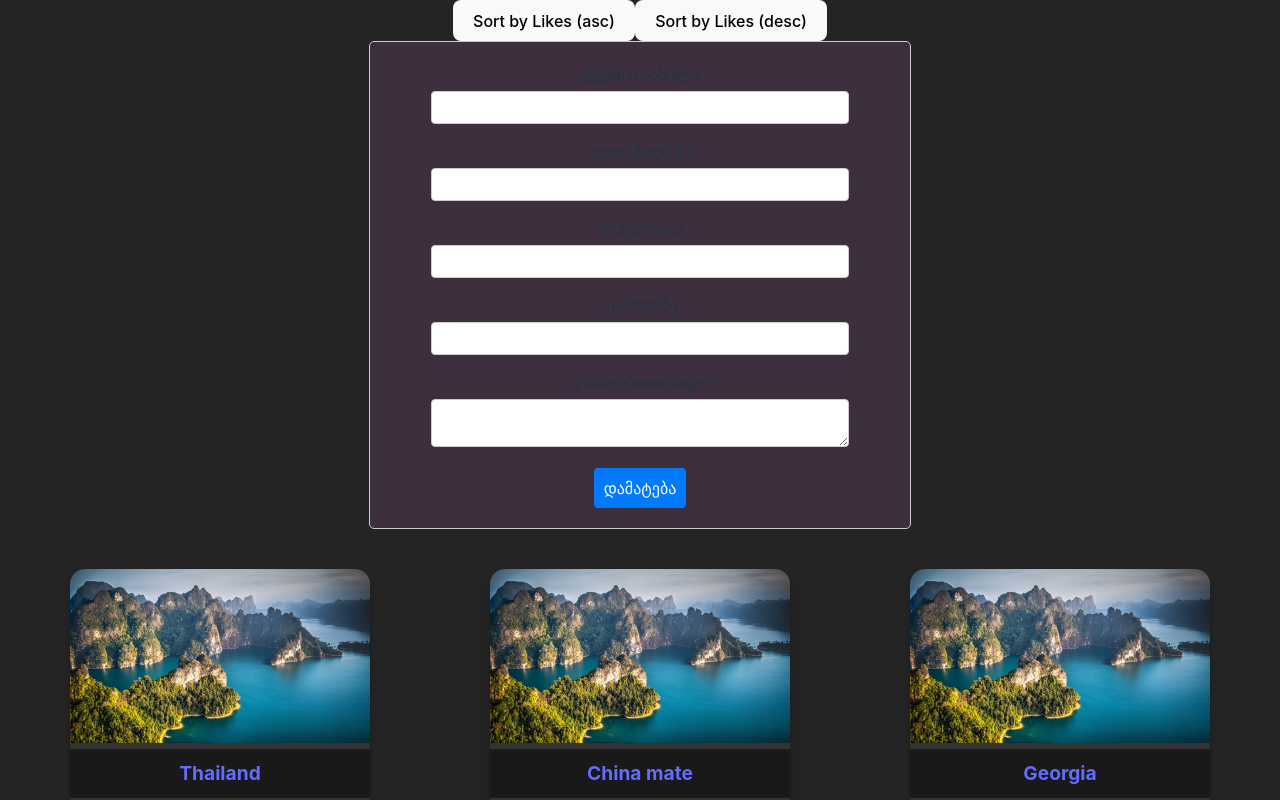
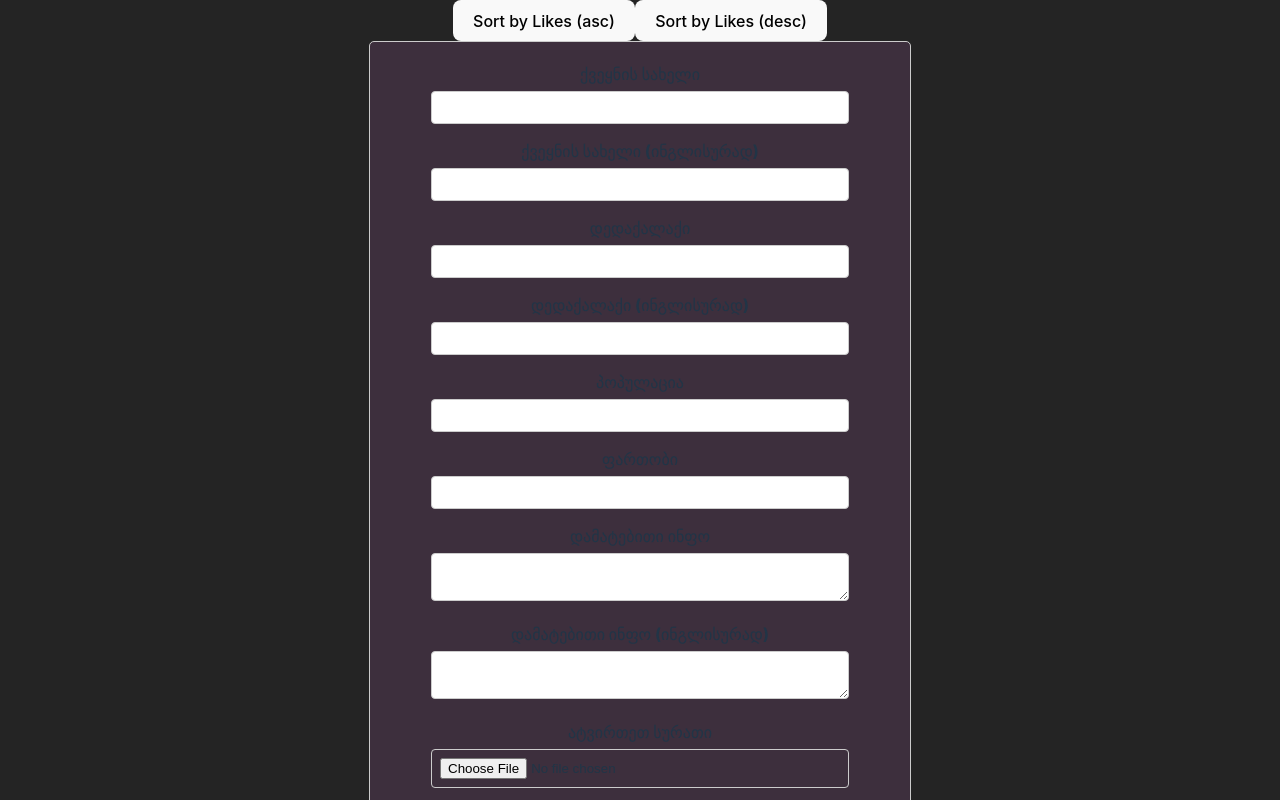
Before and after one commit to Konstantine-T/countries-app, a React (Vite) app: page /about in a window 1280 px wide. Shown: the part 700-1500 px from the top of the page. Built offline with nearby package versions, Linux system fonts and the light colour scheme; the HTML template or start-up script is replaced by a standard one.

Commit message:
added image upload, updated country adding form, not should enter georgian and english versions, can now translate on every page

```diff
--- a/src/pages/home/components/Card/Card.module.css
+++ b/src/pages/home/components/Card/Card.module.css
@@ -54,3 +54,8 @@
     border-bottom: 1px solid #444;
     padding-bottom: 10px;
   }
+
+  img {
+    width: 200px;
+    height: 200px;
+  }
--- a/src/pages/home/components/Card/CardContent.tsx
+++ b/src/pages/home/components/Card/CardContent.tsx
@@ -1,3 +1,4 @@
+import { useParams } from "react-router-dom";
 import styles from "./Card.module.css";
 
 type CardContentProps = {
@@ -7,12 +8,16 @@ type CardContentProps = {
   description: string;
   likes: number;
   isDeleted: boolean;
+  capitalGeo: string;
+  descriptionGeo: string;
   onLike: () => void;
   onDelete: () => void;
   onReturnDeleted: () => void;
 };
 
 const CardContent: React.FC<CardContentProps> = (props) => {
+  const { lang } = useParams<{ lang: string }>();
+
   return (
     <div className={styles["card-content"]}>
       {props.isDeleted ? (
@@ -25,7 +30,8 @@ const CardContent: React.FC<CardContentProps> = (props) => {
           </div>
           <div className={styles["card-content"]}>
             <div className={styles["country-property"]}>
-              <strong>Capital City:</strong> {props.capital}
+              <strong>Capital City:</strong>
+              {lang === "en" ? props.capital : props.capitalGeo}
             </div>
             <div className={styles["country-property"]}>
               <strong>Population:</strong> {props.population.toLocaleString()}
@@ -34,7 +40,7 @@ const CardContent: React.FC<CardContentProps> = (props) => {
               <strong>Area:</strong> {props.area}
             </div>
           </div>
-          {props.description}
+          {lang === "en" ? props.description : props.descriptionGeo}
         </>
       )}
       <div>
--- a/src/pages/home/components/Card/CardHeader.tsx
+++ b/src/pages/home/components/Card/CardHeader.tsx
@@ -1,15 +1,21 @@
-import styles from './Card.module.css'
-import cliffsImage from "../../../../assets/cliffs.jpg"
+import { useParams } from "react-router-dom";
+import styles from "./Card.module.css";
 type CardHeaderProps = {
   name: string;
+  nameGeo: string;
+  image: any;
 };
 
 const CardHeader: React.FC<CardHeaderProps> = (props) => {
+  const { lang } = useParams<{ lang: string }>();
+
   return (
     <div className={styles["card-header"]}>
-      <img src={cliffsImage} alt="" />
+      <img src={props.image} alt="" />
       <div className={styles["card-header-caption"]}>
-        <div className={styles["card-title"]}>{props.name}</div>
+        <div className={styles["card-title"]}>
+          {lang === "en" ? props.name : props.nameGeo}
+        </div>
       </div>
     </div>
   );
--- a/src/pages/home/components/Form/AddCountry.tsx
+++ b/src/pages/home/components/Form/AddCountry.tsx
@@ -11,23 +11,32 @@ const AddCountry: React.FC<AddCountryProps> = ({ onAddCountry }) => {
   const { lang } = useParams<{ lang: string }>();
 
   const [name, setName] = useState("");
+  const [nameEng, setNameEng] = useState("");
   const [capital, setCapital] = useState("");
+  const [capitalEng, setCapitalEng] = useState("");
   const [population, setPopulation] = useState("");
   const [area, setArea] = useState("");
   const [description, setDescription] = useState("");
+  const [descriptionEng, setDescriptionEng] = useState("");
+  const [image, setImage] = useState<any>(null);
 
   const handleSubmit = (e: React.FormEvent<HTMLFormElement>) => {
     e.preventDefault();
 
+    if (name) {
       const newCountry: Country = {
-      name,
-      capital,
+        name: nameEng,
+        capital: capitalEng,
         population,
         area,
-      description,
+        description: descriptionEng,
         likes: 0,
         id: String(Math.random()),
         isDeleted: false,
+        image: image,
+        nameGeo: name,
+        capitalGeo: capital,
+        descriptionGeo: description,
       };
 
       onAddCountry(newCountry);
@@ -37,6 +46,8 @@ const AddCountry: React.FC<AddCountryProps> = ({ onAddCountry }) => {
       setPopulation("");
       setArea("");
       setDescription("");
+      setImage(null);
+    }
   };
 
   const handleChange = (
@@ -44,6 +55,31 @@ const AddCountry: React.FC<AddCountryProps> = ({ onAddCountry }) => {
       | React.ChangeEvent<HTMLInputElement>
       | React.ChangeEvent<HTMLTextAreaElement>
   ) => {
+    if (e.target.id === "countryNameEng") {
+      setNameEng(e.target.value);
+      if (e.target.value.length > 15) {
+        e.target.style.color = "red";
+        alert("Country name can't be longer than 15 characters");
+      }
+      e.target.style.color = "white";
+    }
+    if (e.target.id === "capitalCityEng") {
+      setCapitalEng(e.target.value);
+      if (e.target.value.length > 15) {
+        e.target.style.color = "red";
+        alert("Capital city name can't be longer than 15 characters");
+      }
+      e.target.style.color = "white";
+    }
+    if (e.target.id === "population") {
+      setPopulation(e.target.value);
+    }
+    if (e.target.id === "area") {
+      setArea(e.target.value);
+    }
+    if (e.target.id === "messageEng") {
+      setDescriptionEng(e.target.value);
+    }
     if (e.target.id === "countryName") {
       setName(e.target.value);
       if (e.target.value.length > 15) {
@@ -60,14 +96,26 @@ const AddCountry: React.FC<AddCountryProps> = ({ onAddCountry }) => {
       }
       e.target.style.color = "white";
     }
-    if (e.target.id === "population") {
-      setPopulation(e.target.value);
-    }
-    if (e.target.id === "area") {
-      setArea(e.target.value);
-    }
     if (e.target.id === "message") {
       setDescription(e.target.value);
+    }
+  };
+
+  const handleImageChange = (e: React.ChangeEvent<HTMLInputElement>) => {
+    const file = e.target.files?.[0];
+
+    if (file && (file.type === "image/jpeg" || file.type === "image/png")) {
+      const reader = new FileReader();
+      reader.onloadend = () => {
+        setImage(reader.result);
+      };
+      reader.readAsDataURL(file);
+    } else {
+      alert(
+        lang === "en"
+          ? "Please select a .jpg or .png image"
+          : "გთხოვთ აირჩიოთ .jpg ან .png სურათი"
+      );
     }
   };
 
@@ -84,10 +132,38 @@ const AddCountry: React.FC<AddCountryProps> = ({ onAddCountry }) => {
       </div>
 
       <div className={styles.formGroup}>
+        <label>
+          {lang === "en"
+            ? "Country name in english"
+            : "ქვეყნის სახელი (ინგლისურად)"}
+        </label>
+        <input
+          type="text"
+          id="countryNameEng"
+          name="countryName"
+          onChange={handleChange}
+        />
+      </div>
+
+      <div className={styles.formGroup}>
         <label>{lang === "en" ? "Capital City" : "დედაქალაქი"}</label>
         <input
           type="text"
           id="capitalCity"
+          name="capitalCity"
+          onChange={handleChange}
+        />
+      </div>
+
+      <div className={styles.formGroup}>
+        <label>
+          {lang === "en"
+            ? "Capital City in English"
+            : "დედაქალაქი (ინგლისურად)"}
+        </label>
+        <input
+          type="text"
+          id="capitalCityEng"
           name="capitalCity"
           onChange={handleChange}
         />
@@ -119,6 +195,24 @@ const AddCountry: React.FC<AddCountryProps> = ({ onAddCountry }) => {
         ></textarea>
       </div>
 
+      <div className={styles.formGroup}>
+        <label htmlFor="message">
+          {lang === "en"
+            ? "Additional info in English"
+            : "დამატებითი ინფო (ინგლისურად)"}
+        </label>
+        <textarea
+          id="messageEng"
+          name="message"
+          onChange={handleChange}
+        ></textarea>
+      </div>
+
+      <div className={styles.formGroup}>
+        <label>{lang === "en" ? "Upload image" : "ატვირთეთ სურათი"}</label>
+        <input type="file" accept=".jpg,.png" onChange={handleImageChange} />
+      </div>
+
       <button type="submit" className={styles.submitButton}>
         {lang === "en" ? "Add Country" : "დამატება"}
       </button>
--- a/src/pages/home/reducer/reducer.ts
+++ b/src/pages/home/reducer/reducer.ts
@@ -1,3 +1,7 @@
+import chinaImg from "../../../assets/china.jpg";
+import georgiaImg from "../../../assets/georgia.jpg";
+import thailandImg from "../../../assets/cliffs.jpg";
+
 export interface Country {
   name: string;
   capital: string;
@@ -7,6 +11,11 @@ export interface Country {
   id: string;
   likes: number;
   isDeleted: boolean;
+  image: any;
+
+  nameGeo: string;
+  capitalGeo: string;
+  descriptionGeo: string;
 }
 
 type State = Country[];
@@ -30,6 +39,10 @@ export const initialCountries: State = [
     id: "1",
     likes: 1,
     isDeleted: false,
+    image: thailandImg,
+    nameGeo: "ტაილანდი",
+    capitalGeo: "ბანკოკი",
+    descriptionGeo: "რამე ქართული მააააგარი აღწერა",
   },
   {
     name: "China mate",
@@ -41,6 +54,10 @@ export const initialCountries: State = [
     id: "2",
     likes: 3,
     isDeleted: false,
+    image: chinaImg,
+    nameGeo: "ჩინეთი",
+    capitalGeo: "პეკინი",
+    descriptionGeo: "რამე ქართული მააააგარი აღწერა",
   },
   {
     name: "Georgia",
@@ -52,6 +69,10 @@ export const initialCountries: State = [
     id: "3",
     likes: 0,
     isDeleted: false,
+    image: georgiaImg,
+    nameGeo: "საქართველო",
+    capitalGeo: "თბილისი",
+    descriptionGeo: "რამე ქართული ძაააააააააააააააალიან მააააგარი აღწერა",
   },
 ];
 
--- a/src/pages/home/views/country/Country.tsx
+++ b/src/pages/home/views/country/Country.tsx
@@ -9,11 +9,14 @@ interface CountryProps {
     description: string;
     id: string;
     likes: number;
+    nameGeo: string;
+    capitalGeo: string;
+    descriptionGeo: string;
   }[];
 }
 
 const Country: React.FC<CountryProps> = ({ countriesList }) => {
-  const { id } = useParams<{ id: string }>();
+  const { id, lang } = useParams<{ id: string; lang: string }>();
 
   const country = countriesList.find((country) => country.id === id);
 
@@ -23,12 +26,23 @@ const Country: React.FC<CountryProps> = ({ countriesList }) => {
 
   return (
     <div className="country-details">
-      <h1>PAGE FOR DETAILS OF THE COUNTRIES</h1>
-      <h1>{country.name}</h1>
-      <p>Capital: {country.capital}</p>
-      <p>Population: {country.population}</p>
-      <p>Area: {country.area}</p>
-      <p>{country.description}</p>
+      <h1>
+        {lang === "en"
+          ? "PAGE FOR DETAILS OF THE COUNTRIES"
+          : "ქვეყნის დეტალური ფეიჯიი??"}
+      </h1>
+      <h1>{lang === "en" ? country.name : country.nameGeo}</h1>
+      <p>
+        {lang === "en" ? "Capital" : "დედაქალაქი"}:{" "}
+        {lang === "en" ? country.capital : country.capitalGeo}
+      </p>
+      <p>
+        {lang === "en" ? "Population" : "პოპულაცია"}: {country.population}
+      </p>
+      <p>
+        {lang === "en" ? "Area" : "ფართობი"} {country.area}
+      </p>
+      <p>{lang === "en" ? country.description : country.descriptionGeo}</p>
     </div>
   );
 };
--- a/src/pages/home/views/list/index.tsx
+++ b/src/pages/home/views/list/index.tsx
@@ -19,6 +19,10 @@ interface CountryProps {
     id: string;
     likes: number;
     isDeleted: boolean;
+    image: any;
+    nameGeo: string;
+    capitalGeo: string;
+    descriptionGeo: string;
   }[];
   onLike: (id: string) => void;
   onDelete: (id: string) => void;
@@ -52,7 +56,11 @@ const CountriesView: React.FC<CountryProps> = ({
           return (
             <LazyCard key={country.id}>
               <Link to={`country/${country.id}`} className="card-link">
-                <LazyCardHeader name={country.name} />
+                <LazyCardHeader
+                  name={country.name}
+                  nameGeo={country.nameGeo}
+                  image={country.image}
+                />
               </Link>
               <LazyCardContent
                 {...country}
```
Also changed, not shown: src/assets/china.jpg (added), src/assets/georgia.jpg (added). Lines whose indentation alone changed are shown as unchanged.
